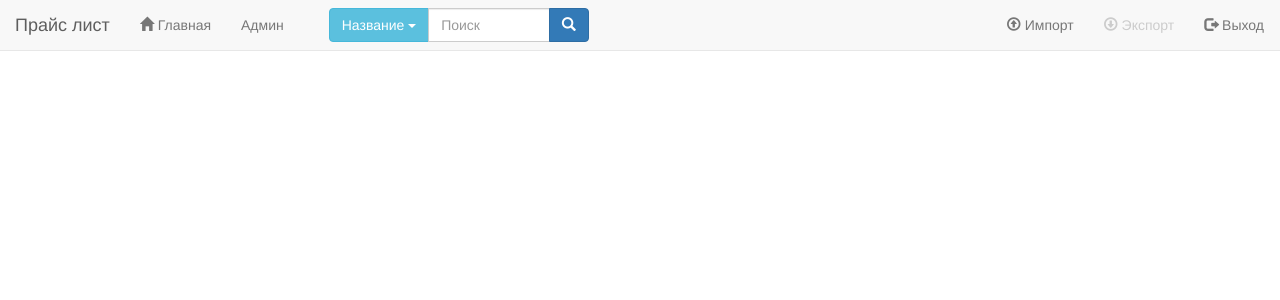
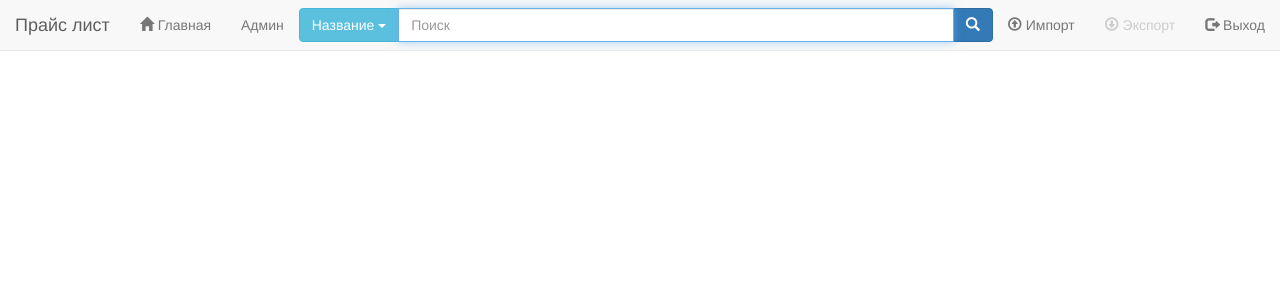
Before and after one commit to DQST/price, a Django app: page /price/ in a window 1280 px wide. Shown: the top 300 px of the page. Run offline with Django 3.2, Linux system fonts and the light colour scheme; a user stored in the database is signed in; some libraries are stand-ins or nearby versions.

Commit message:
Rewrite template "templates/main_site/rezult.html", now form width have 100%.

```diff
--- a/templates/main_site/rezult.html
+++ b/templates/main_site/rezult.html
@@ -8,8 +8,14 @@
 				<li><a href="/admin/">Админ</a></li>
 			{% endif %}
 		</ul>
-		<div class="col-sm-3 col-md-3">
-			<form class="navbar-form" role="search">
+		<ul class="nav navbar-nav navbar-right" style="margin-right: 0px;">
+			{% if user.is_superuser %}
+				<li><a href="/price/upload/"><span class="glyphicon glyphicon-upload"></span> Импорт</a></li>
+				<li class="disabled"><a href="#"><span class="glyphicon glyphicon-download"></span> Экспорт</a></li>
+			{% endif %}
+			<li><a href="/logout/"><span class="glyphicon glyphicon-log-out"></span> Выход</a></li>
+		</ul>
+		<form class="navbar-form-alt" role="search">
 			{% csrf_token %}
 			<div class="input-group">
 				<div class="input-group-btn search-panel">
@@ -19,11 +25,10 @@
 					<ul class="dropdown-menu" role="menu">
 						<li class="dropdown-header">Фильтр:</li>
 						<li><a href="#name">Название</a></li>
-							<!-- <li class="divider"></li> -->
 						<li><a href="#articul">Артикул</a></li>
 					</ul>
 				</div>
-					<input type="text" name="query" class="form-control" value="{{ query }}" placeholder="Поиск">
+				<input type="text" name="query" class="form-control" value="{{ query }}" placeholder="Поиск" autocomplete="off" autofocus="autofocus">
 				<input type="hidden" name="search_filter" value="name">
 				<span class="input-group-btn">
 					<button type="submit" class="btn btn-primary">
@@ -34,14 +39,6 @@
 				</span>
 			</div>
 		</form>
-		</div>
-		<ul class="nav navbar-nav navbar-right" style="margin-right: 1px;">
-			{% if user.is_superuser %}
-				<li><a href="/price/upload/"><span class="glyphicon glyphicon-upload"></span> Импорт</a></li>
-				<li class="disabled"><a href="#"><span class="glyphicon glyphicon-download"></span> Экспорт</a></li>
-			{% endif %}
-			<li><a href="/logout/"><span class="glyphicon glyphicon-log-out"></span> Выход</a></li>
-		</ul>
 	</div>
 {% endblock %}
 {% block content %}
```
Lines whose indentation alone changed are shown as unchanged.
